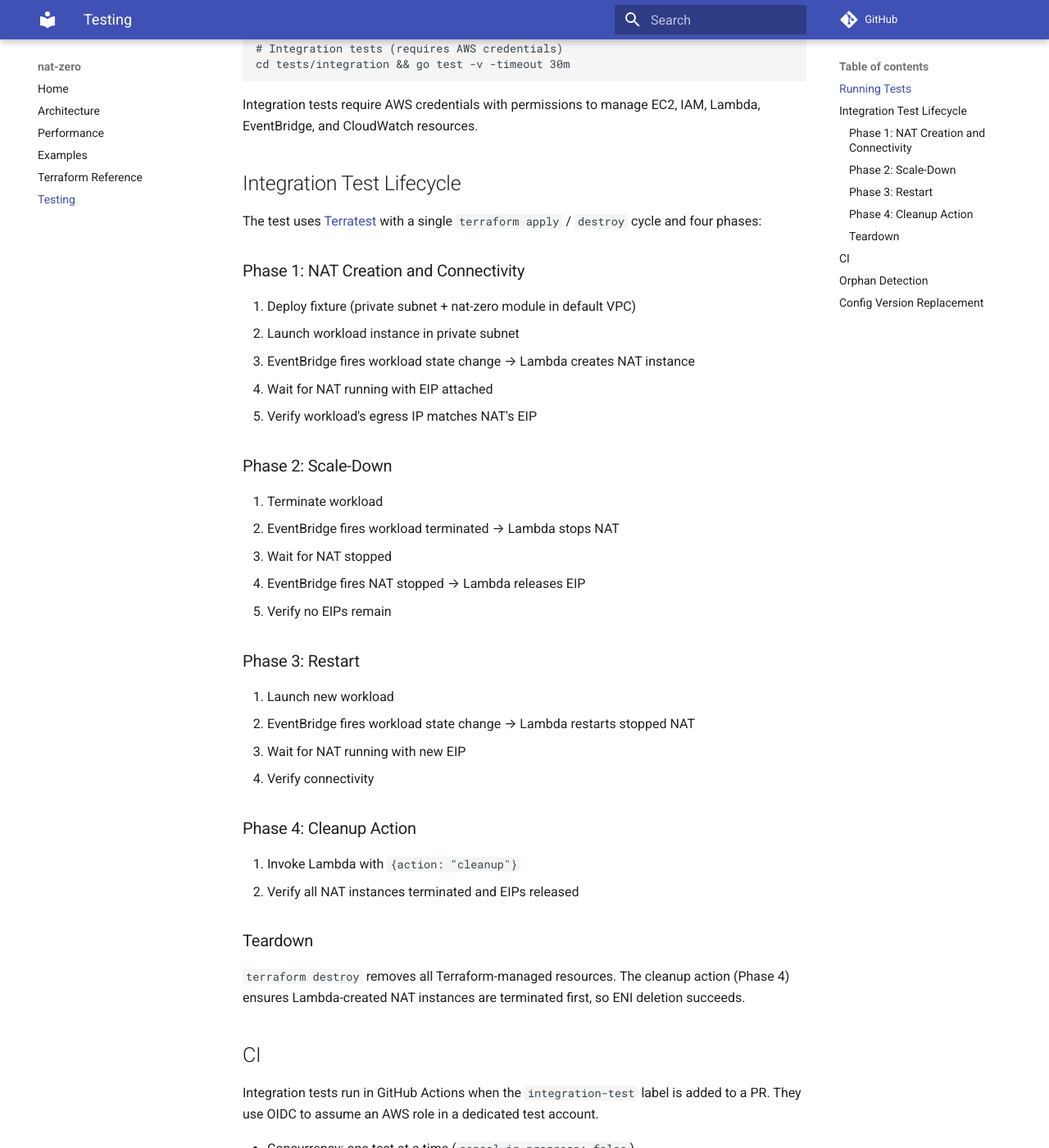
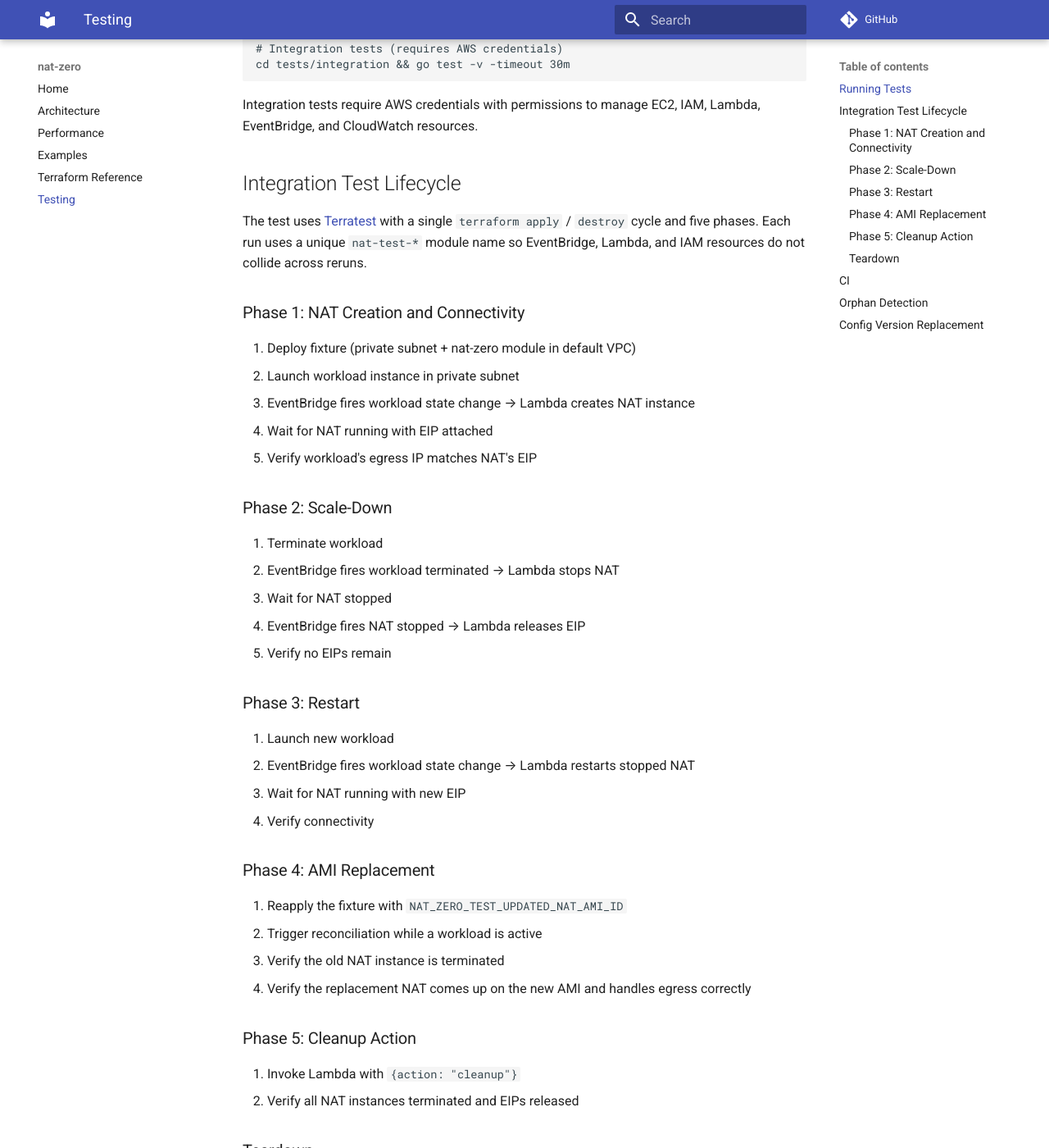
Before and after one commit to MachineDotDev/nat-zero, an MkDocs documentation site: the page built from docs/testing.md, in a window 1280 px wide and 1400 px high, scrolled down 339 px. Shown: the whole window at 82% size. Built offline with MkDocs 1.6.1 and Material for MkDocs 9.7.7, drawn with Linux system fonts in a browser that asks for light colours; comment, search, counter and statistics services are not loaded; some of the changed text lies outside the part shown.

```diff
--- a/docs/testing.md
+++ b/docs/testing.md
@@ -16,7 +16,7 @@ Integration tests require AWS credentials with permissions to manage EC2, IAM, L
 
 ## Integration Test Lifecycle
 
-The test uses [Terratest](https://terratest.gruntwork.io/) with a single `terraform apply` / `destroy` cycle and four phases:
+The test uses [Terratest](https://terratest.gruntwork.io/) with a single `terraform apply` / `destroy` cycle and five phases. Each run uses a unique `nat-test-*` module name so EventBridge, Lambda, and IAM resources do not collide across reruns.
 
 ### Phase 1: NAT Creation and Connectivity
 
@@ -41,14 +41,21 @@ The test uses [Terratest](https://terratest.gruntwork.io/) with a single `terraf
 3. Wait for NAT running with new EIP
 4. Verify connectivity
 
-### Phase 4: Cleanup Action
+### Phase 4: AMI Replacement
+
+1. Reapply the fixture with `NAT_ZERO_TEST_UPDATED_NAT_AMI_ID`
+2. Trigger reconciliation while a workload is active
+3. Verify the old NAT instance is terminated
+4. Verify the replacement NAT comes up on the new AMI and handles egress correctly
+
+### Phase 5: Cleanup Action
 
 1. Invoke Lambda with `{action: "cleanup"}`
 2. Verify all NAT instances terminated and EIPs released
 
 ### Teardown
 
-`terraform destroy` removes all Terraform-managed resources. The cleanup action (Phase 4) ensures Lambda-created NAT instances are terminated first, so ENI deletion succeeds.
+`terraform destroy` removes all Terraform-managed resources. The cleanup action (Phase 5) ensures Lambda-created NAT instances are terminated first, so ENI deletion succeeds.
 
 ## CI
 
```
Also changed, not shown: docs/workflows.md (+5 -3 lines), 4 other files.
